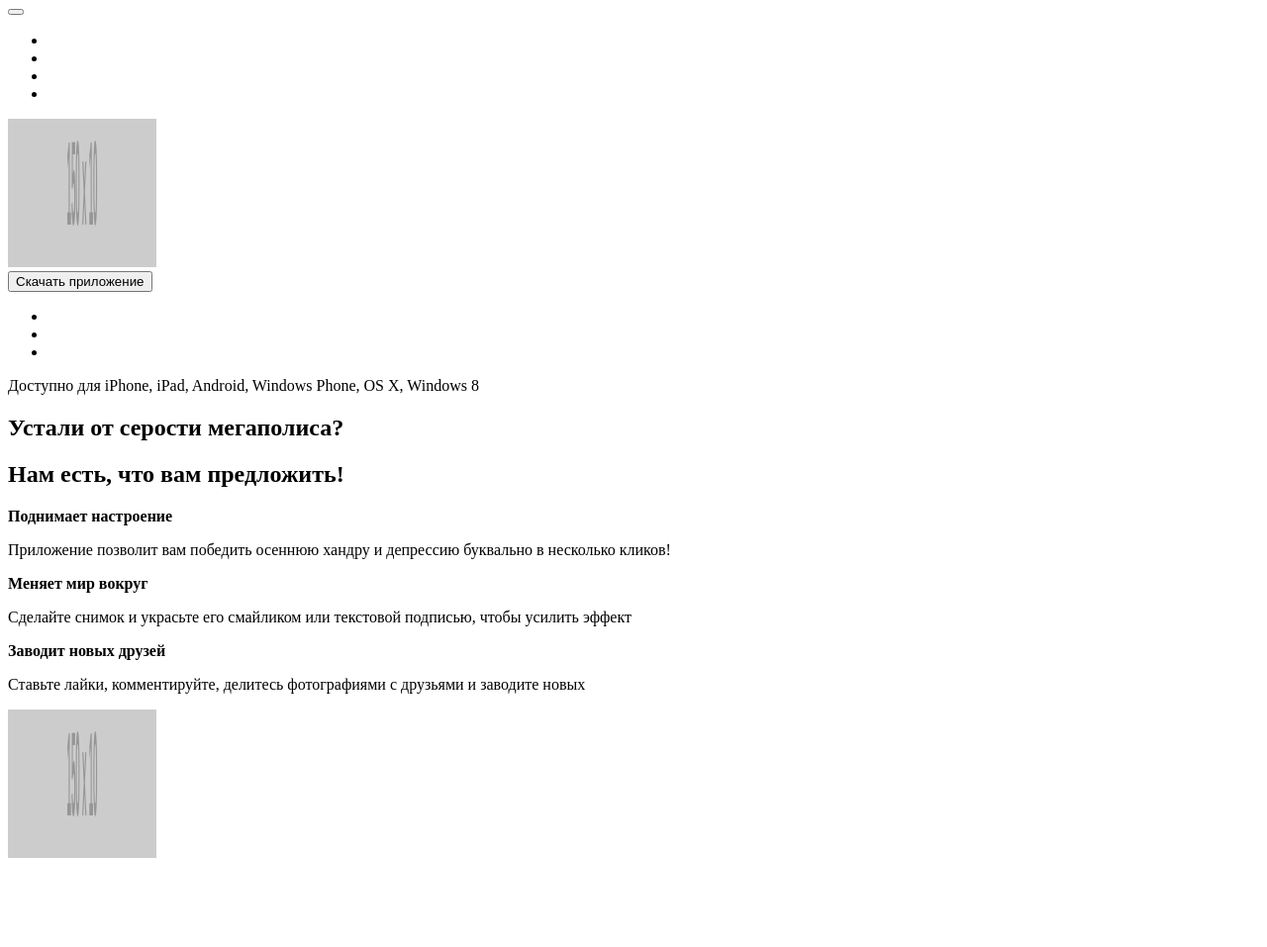
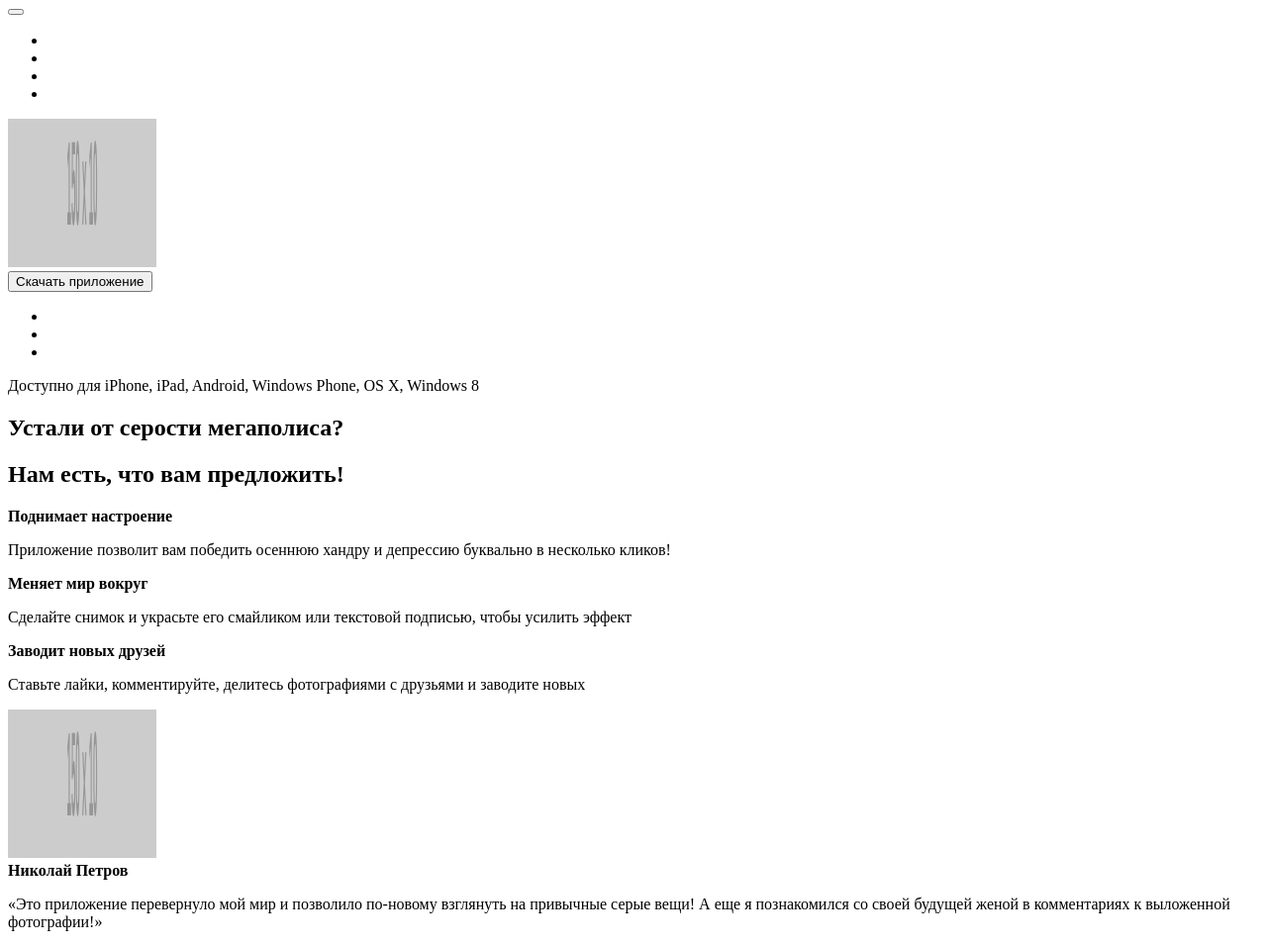
Before and after one commit to nikolaykrylov/personal_pink, a website: page index.html in a window 1280 px wide. Shown: the part 100-1057 px from the top of the page at 99% size. Before the commit the page ends 979 px from the top, so only its background shows below. Drawn offline with Linux system fonts and the light colour scheme; placeholder pictures from the web are drawn by us.

Commit message:
made html for app-reviews section

```diff
--- a/index.html
+++ b/index.html
@@ -45,6 +45,11 @@
         <img class="app-description__image" src="http://placehold.it/150x10" width="150" height="150">
       </section>
 
+      <section class="app-reviews">
+        <b class="app-reviews__author">Николай Петров</b>
+        <p class="app-reviews__text">«Это приложение перевернуло мой мир и позволило по-новому взглянуть на привычные серые вещи! А еще я познакомился со своей будущей женой в комментариях к выложенной фотографии!»</p>
+      </section>
+
     </main>
 
   </body>
```
